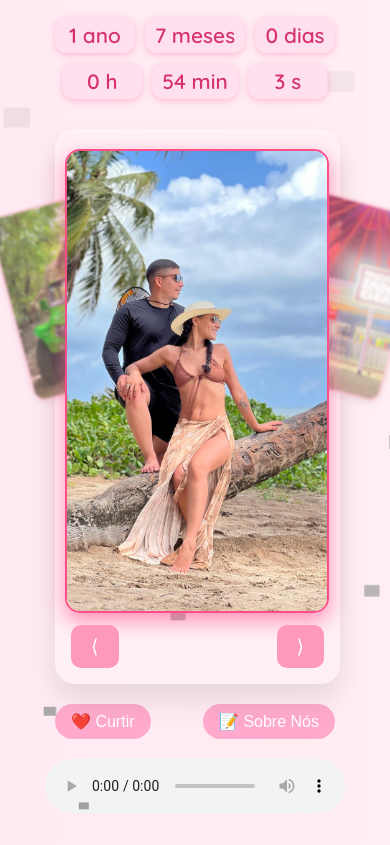
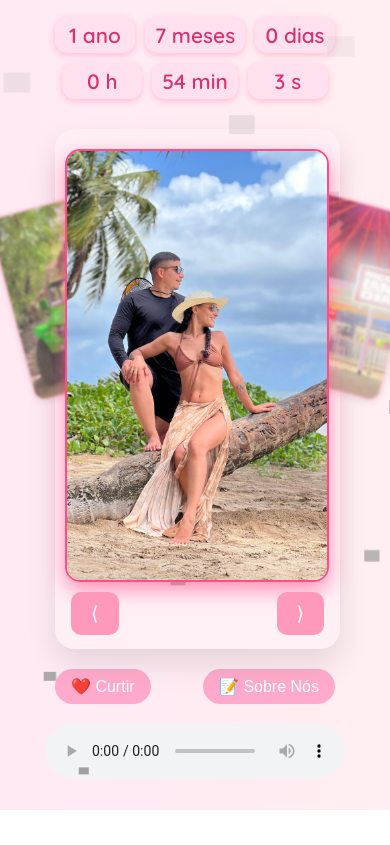
Before and after one commit to pedroarthur55/nossa-data, a plain HTML site: page index.html in a window 390 px wide. Both pictures are taken after a click on the button "🎁 Surpresa 🎁". Shown: the part 149-994 px from the top of the page. After the commit the page ends 959 px from the top, so only its background shows below. Drawn offline with Linux system fonts and the light colour scheme; grey boxes are pictures that could not be loaded.

Commit message:
atualizado

```diff
--- a/index.html
+++ b/index.html
@@ -337,12 +337,12 @@
 
             .carousel {
                 width: 253px;
-                height: 523px;
+                height: 488px;
             }
 
             #fotoAtual {
                 width: 260px;
-                height: 460px;
+                height: 429px;
                 top: 20px;
                 left: 10px;
             }
@@ -364,7 +364,7 @@
             }
 
             .carousel-buttons {
-                margin-top: 480px;
+                margin-top: 447px;
             }
         }
     </style>
```
